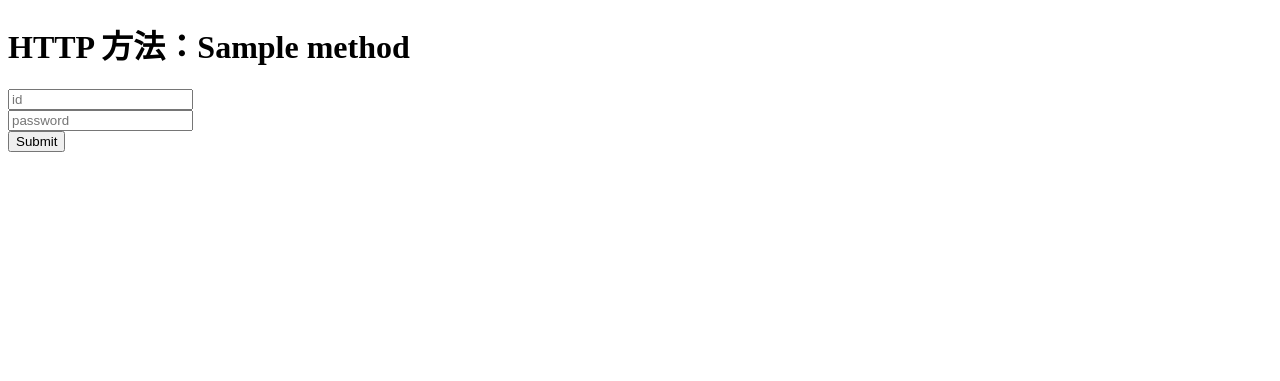
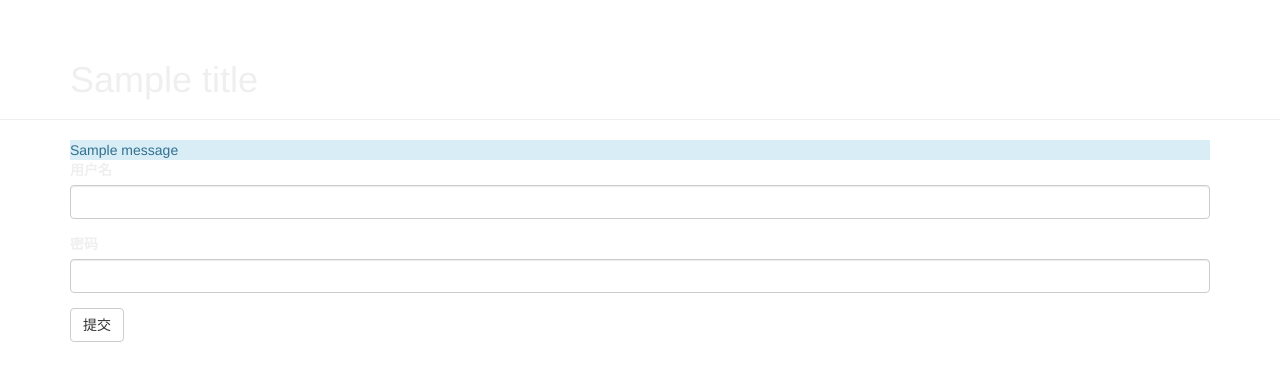
Before and after one commit to kaish5536/maizifk, a Flask app: template templates/login.html in a window 1280 px wide. Shown: the top 381 px of the page. Run offline with Flask 2, Linux system fonts and the light colour scheme; the template is opened without the code that fills it: values that come from a table or form of the project are taken from there, most other values are stand-ins (such as "Sample title", 1, 10 or a date in 2020); one stand-in notice (Sample message) is shown; parts of the project's set-up code (start-up, migrations or seed data) failed here and were passed over; some libraries are stand-ins or nearby versions.

Commit message:
boot-login

```diff
--- /dev/null
+++ b/forms.py
@@ -0,0 +1,9 @@
+# -*- coding:utf-8 -*-
+from flask_wtf import Form
+from wtforms import StringField,PasswordField,SubmitField
+from wtforms.validators import DataRequired
+
+class LoginForm(Form):
+	username=StringField(label=u'用户名',validators=[DataRequired()])
+	password=PasswordField(label=u'密码',validators=[DataRequired()])
+	submit=SubmitField(label=u'提交')
--- a/sample.py
+++ b/sample.py
@@ -1,5 +1,5 @@
 # -*- coding:utf-8 -*-
-from flask import Flask,render_template,request,redirect,url_for,make_response,abort
+from flask import Flask,render_template,request,flash,redirect,url_for,make_response,abort
 from werkzeug.routing import BaseConverter
 from werkzeug import secure_filename
 from flask_script import Manager
@@ -14,6 +14,7 @@ nav=Nav()
 app = Flask(__name__)
 Bootstrap(app)
 
+app.config.from_pyfile('config')
 manager=Manager(app)
 
 nav.register_element('top',Navbar(u'Flask入门',
@@ -46,14 +47,10 @@ def projects():
 
 @app.route('/login',methods=['GET','POST'])
 def login():
-	if request.method=='POST':
-		#post情况下，获取用户名和密码
-		username=request.form['username']
-		password=request.form['password']
-	else:
-		#get 的情况下
-		username=request.args['username']
-	return render_template('login.html',method=request.method)
+	from forms import LoginForm
+	form=LoginForm()
+	flash(u'登录成功')
+	return render_template('login.html',title=u'登录',form=form)
 
 #上传文件
 @app.route('/upload',methods=['GET','POST'])
@@ -86,4 +83,5 @@ def dev():
 
 
 if __name__=='__main__':
+	dev  #自动更新
 	app.run(debug=True)
--- a/templates/login.html
+++ b/templates/login.html
@@ -1,19 +1,15 @@
-<!doctype html>
-<html>
-<head>
-	<meta charset='utf-8'>
-	<title>login</title>
-</head>
-<body>
-	<h1>HTTP 方法：{{ method }}</h1>
-	<form method="post">
-		<div>
-			<input type="text" placeholder="id">
+{% extends 'base.html' %}
+{% import 'bootstrap/wtf.html' as wtf %}
+{% block content %}
+	<div class="page-header">
+		<div class="container">
+			<h1>{{ title }}</h1>
 		</div>
-		<div>
-			<input type="password" placeholder="password">
-		</div>
-		<input type="submit">
-	</form>
-</body>
-</html>
+	</div>
+	<div class="container">
+		{% for message in get_flashed_messages() %}
+				<div class="alert-info">{{ message }}</div>
+		{% endfor %}
+		{{ wtf.quick_form(form) }}
+	</div>
+{% endblock %}
```
Also changed, not shown: 1 other file.
